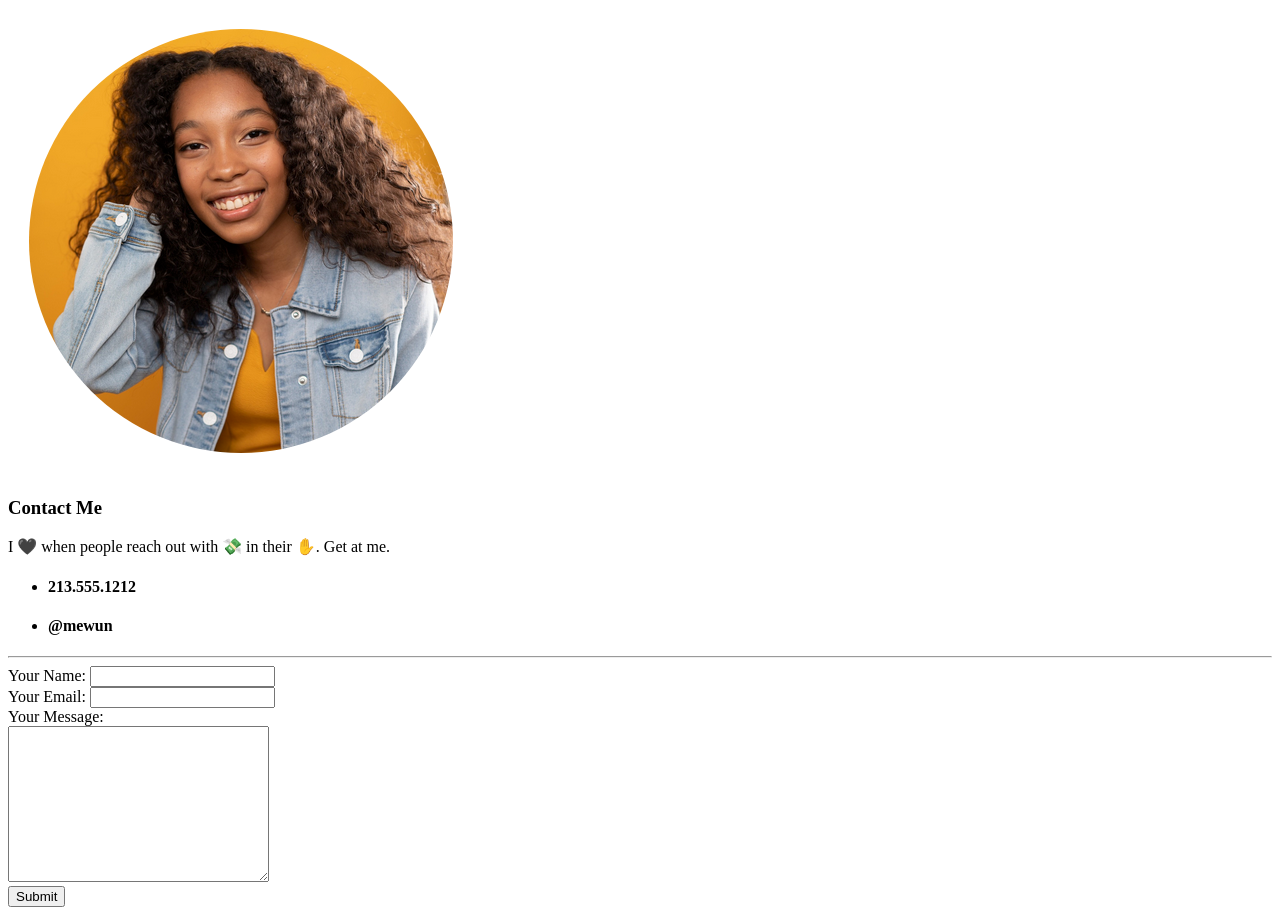
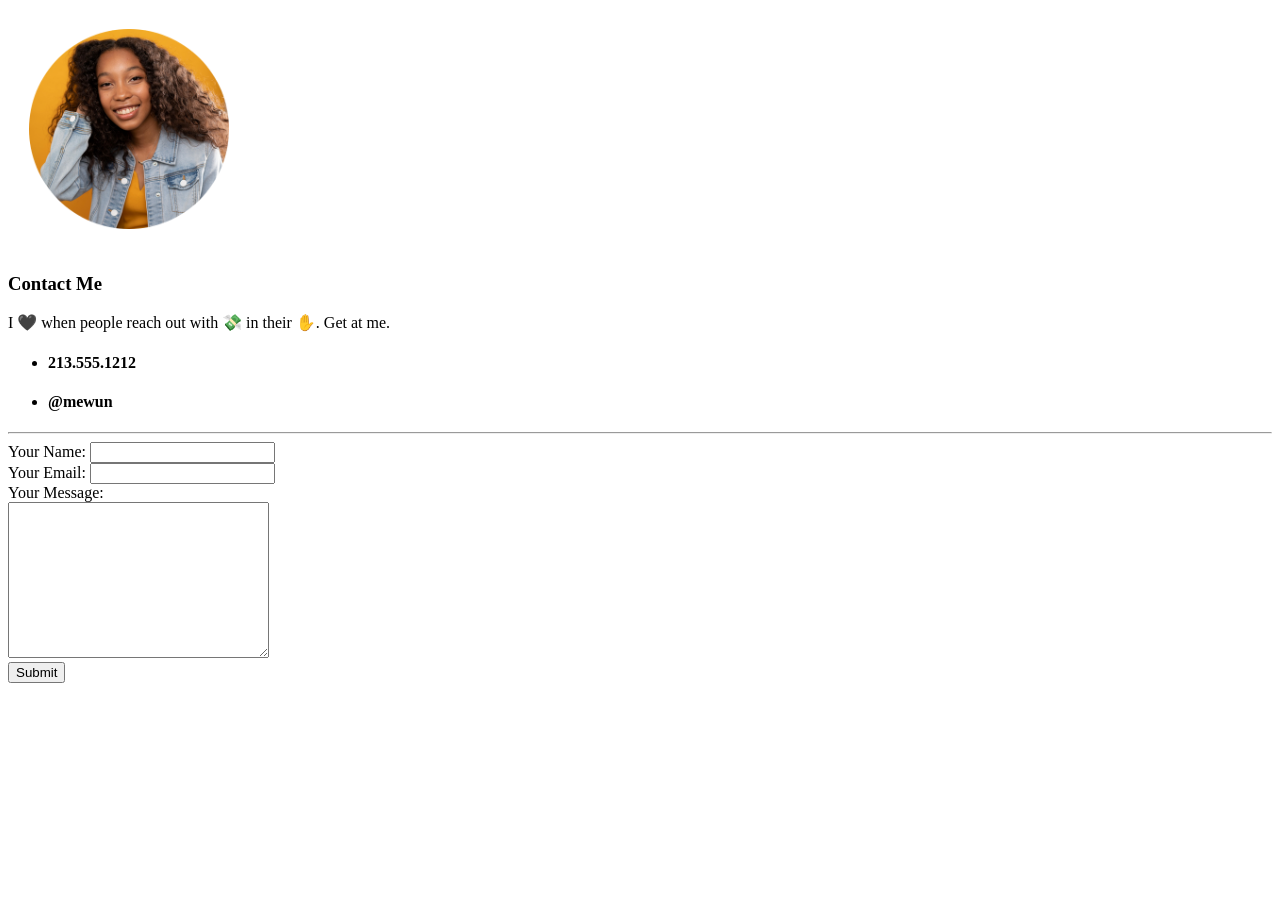
Before and after one commit to mewun/cv, a plain HTML site: page contact.html in a window 1280 px wide. After the commit the page ends 800 px from the top, so only its background shows below. Drawn offline with Linux system fonts and the light colour scheme.

Commit message:
Update contact.html

```diff
--- a/contact.html
+++ b/contact.html
@@ -9,7 +9,7 @@
 <body>
   <table cellspacing="20">
     <tr>
-      <td><img src="mewun-contact.png"></td>
+      <td><img src="mewun-contact.png" height="200" width="200"></td>
     </tr>
   </table>
   <h3>Contact Me</h3>
```
